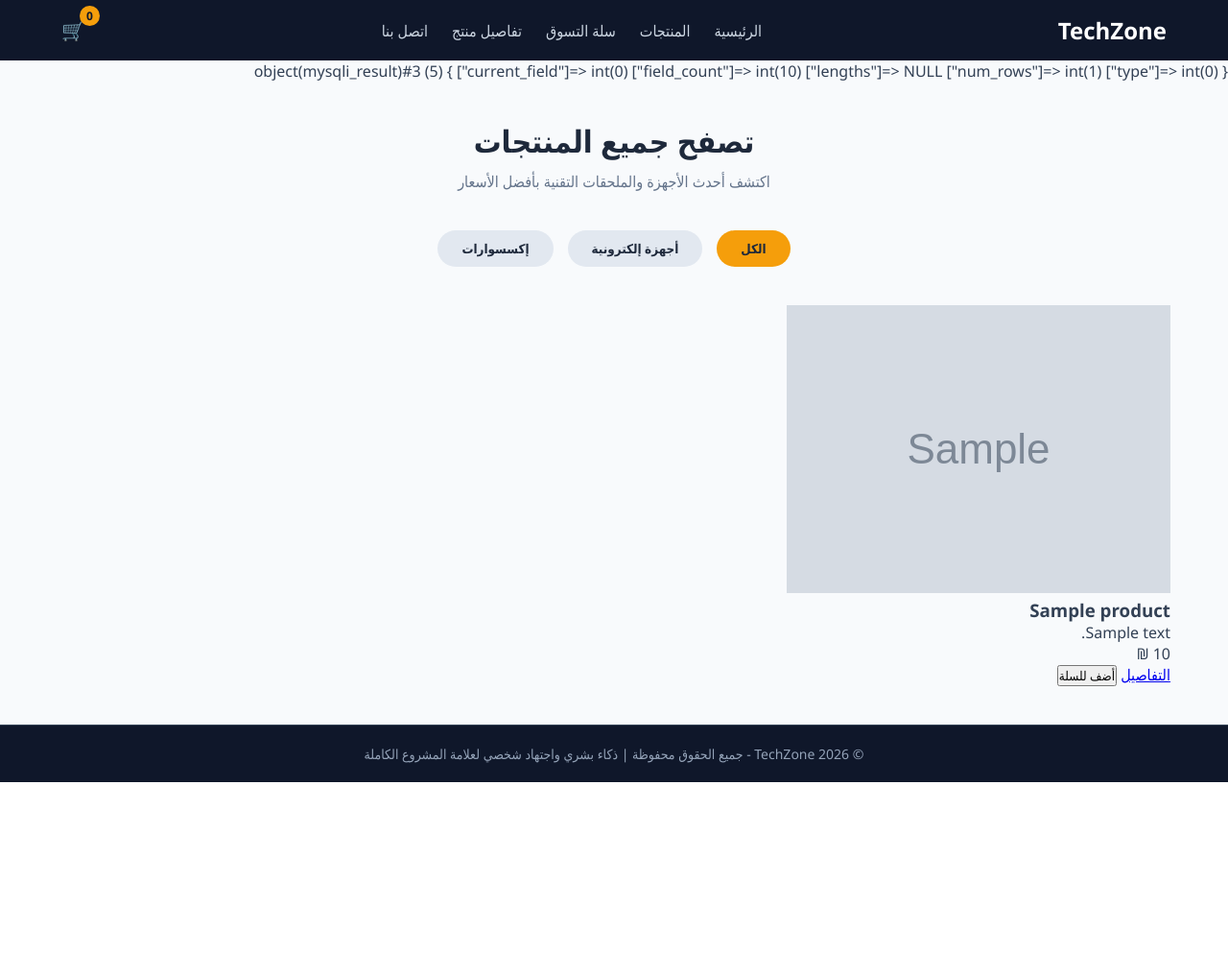
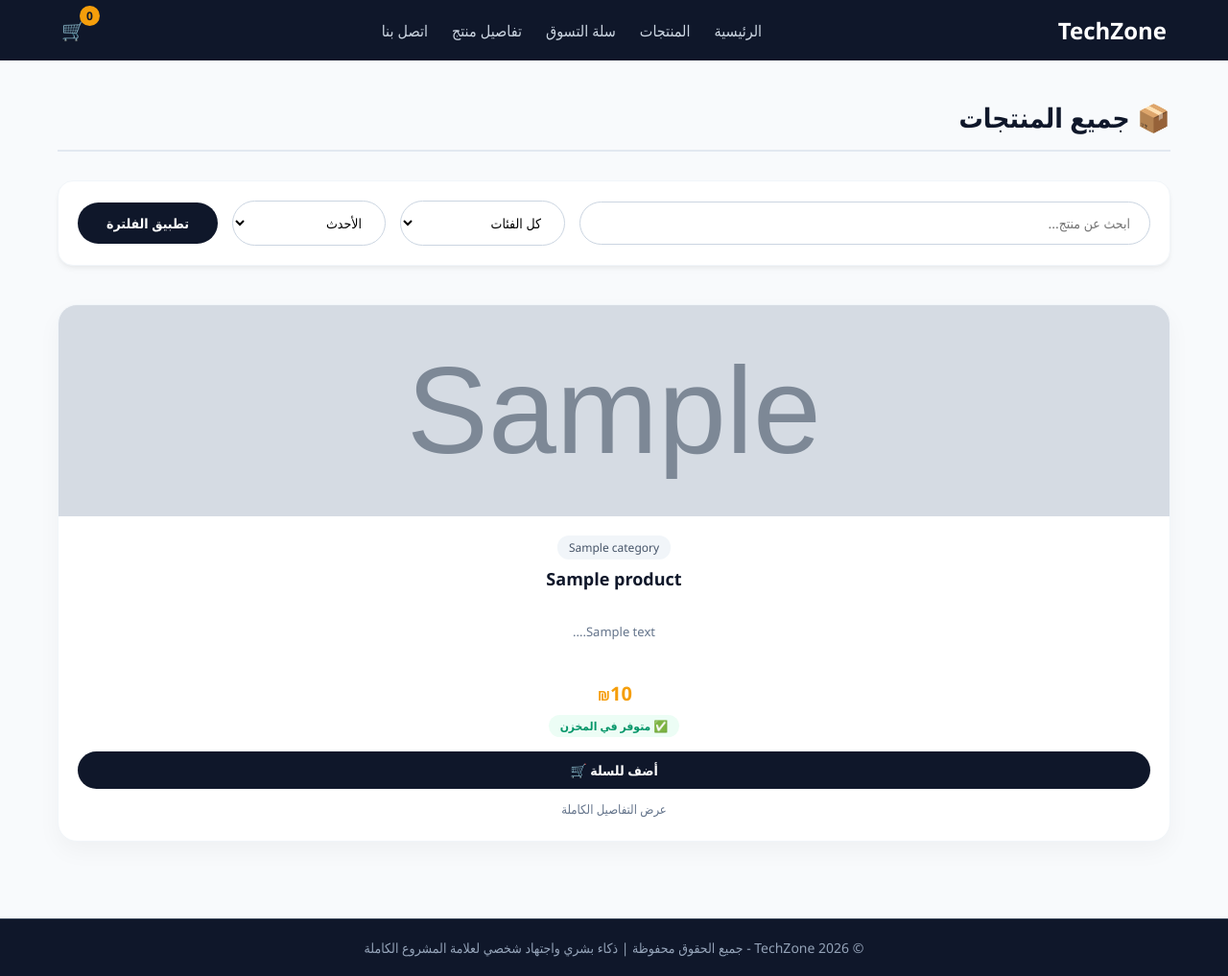
Before and after one commit to Razanbalata/Full-Stack-Ecommerce-PHP, a PHP site: page /pages/products.php in a window 1280 px wide. Shown: the whole page at 96% size. Before the commit the page ends 815 px from the top, so only its background shows below. Run offline with PHP 8.4, Linux system fonts and the light colour scheme; tables that the repository leaves empty or names only in its code hold one stand-in row (values such as "Sample post"); grey boxes marked "Sample" are stand-in pictures.

Commit message:
Refactor products page to include search, category filter, and sorting options

```diff
--- a/pages/products.php
+++ b/pages/products.php
@@ -1,99 +1,150 @@
 <?php
-// 1. استدعاء الهيدر الموحد
-include '../includes/header.php';
-include '../includes/db.php';
+$pageTitle = 'المنتجات — EliteShop';
+require_once '../includes/header.php';
+require_once __DIR__ . '/../includes/db.php';
+require_once '../includes/navbar.php';
 
-$query = "SELECT * FROM products";
-$products = mysqli_query($conn, $query);
-var_dump($products);
+// ── فلترة وبحث ──────────────────────────────────────────────
+$search   = trim($_GET['search']   ?? '');
+$catId    = (int)($_GET['category'] ?? 0);
+$sort     = $_GET['sort'] ?? 'newest';
+
+$where    = ['1=1'];
+$params   = [];
+$types    = '';
+
+if ($search !== '') {
+    $where[]  = '(p.name LIKE ? OR p.description LIKE ?)';
+    $like     = "%$search%";
+    $params[] = $like;
+    $params[] = $like;
+    $types   .= 'ss';
+}
+
+if ($catId > 0) {
+    $where[]  = 'p.category_id = ?';
+    $params[] = $catId;
+    $types   .= 'i';
+}
+
+$orderBy = match($sort) {
+    'price_asc'  => 'p.price ASC',
+    'price_desc' => 'p.price DESC',
+    default      => 'p.created_at DESC',
+};
+
+$sql  = "SELECT p.*, c.name AS category_name
+         FROM products p
+         LEFT JOIN categories c ON p.category_id = c.category_id
+         WHERE " . implode(' AND ', $where) . "
+         ORDER BY $orderBy";
+
+$stmt = $conn->prepare($sql);
+if (!empty($params)) {
+    $stmt->bind_param($types, ...$params);
+}
+$stmt->execute();
+$products = $stmt->get_result();
+
+// جلب الفئات للـ filter
+$categories = $conn->query("SELECT * FROM categories ORDER BY name");
 ?>
 
-<main style="max-width: 1200px; margin: 40px auto; padding: 0 20px; min-height: 500px; direction: rtl;">
+<main class="main-container" style="max-width: 1200px; margin: 0 auto; padding: 40px 20px; font-family: system-ui, -apple-system, sans-serif; direction: rtl; min-height: 80vh;">
 
-    <h1 style="text-align: center; margin-bottom: 10px; color: #1e293b; font-weight: bold;">تصفح جميع المنتجات</h1>
-    <p style="text-align: center; color: #64748b; margin-bottom: 40px;">اكتشف أحدث الأجهزة والملحقات التقنية بأفضل الأسعار</p>
+    <h1 style="font-size: 28px; color: #0f172a; margin-bottom: 30px; font-weight: bold; border-bottom: 2px solid #e2e8f0; padding-bottom: 15px; text-align: right;">📦 جميع المنتجات</h1>
 
-    <div style="text-align: center; margin-bottom: 40px; display: flex; justify-content: center; gap: 15px; flex-wrap: wrap;">
-        <button onclick="filterCategory('all')" class="filter-btn active" style="background-color: #f59e0b; color: #1e293b; border: none; padding: 10px 25px; font-weight: bold; border-radius: 20px; cursor: pointer; transition: 0.3s;">الكل</button>
-        <button onclick="filterCategory('electronics')" class="filter-btn" style="background-color: #e2e8f0; color: #1e293b; border: none; padding: 10px 25px; font-weight: bold; border-radius: 20px; cursor: pointer; transition: 0.3s;">أجهزة إلكترونية</button>
-        <button onclick="filterCategory('accessories')" class="filter-btn" style="background-color: #e2e8f0; color: #1e293b; border: none; padding: 10px 25px; font-weight: bold; border-radius: 20px; cursor: pointer; transition: 0.3s;">إكسسوارات</button>
-    </div>
+    <form method="GET" class="filters-bar" style="background-color: #ffffff; padding: 20px; border-radius: 16px; box-shadow: 0 4px 6px -1px rgba(0,0,0,0.05), 0 2px 4px -1px rgba(0,0,0,0.03); display: flex; flex-wrap: wrap; gap: 15px; align-items: center; margin-bottom: 40px; border: 1px solid #f1f5f9;">
 
-    <div class="products-grid" style="display: grid; grid-template-columns: repeat(auto-fit, minmax(250px, 1fr)); gap: 30px;">
+        <input type="text" name="search"
+               value="<?= htmlspecialchars($search) ?>"
+               placeholder="ابحث عن منتج..."
+               class="filter-input"
+               style="flex: 1; min-width: 200px; padding: 12px 20px; border: 1px solid #cbd5e1; border-radius: 25px; font-size: 14px; outline: none; transition: border-color 0.3s; text-align: right;">
 
-        <?php while ($product = mysqli_fetch_assoc($products)): ?>
-            <div class="product-item" data-category="<?php echo $product['category_id']; ?>">
-                <img src="<?php echo $product['image_url']; ?>" alt="<?php echo $product['name']; ?>">
+        <select name="category" class="filter-select" style="min-width: 160px; padding: 12px 20px; border: 1px solid #cbd5e1; border-radius: 25px; font-size: 14px; outline: none; background-color: #fff; cursor: pointer; text-align: right;">
+            <option value="0">كل الفئات</option>
+            <?php while ($cat = $categories->fetch_assoc()): ?>
+            <option value="<?= $cat['category_id'] ?>"
+                <?= $catId == $cat['category_id'] ? 'selected' : '' ?>>
+                <?= htmlspecialchars($cat['name']) ?>
+            </option>
+            <?php endwhile; ?>
+        </select>
 
-                <h3><?php echo $product['name']; ?></h3>
+        <select name="sort" class="filter-select" style="min-width: 160px; padding: 12px 20px; border: 1px solid #cbd5e1; border-radius: 25px; font-size: 14px; outline: none; background-color: #fff; cursor: pointer; text-align: right;">
+            <option value="newest"     <?= $sort==='newest'     ? 'selected':'' ?>>الأحدث</option>
+            <option value="price_asc"  <?= $sort==='price_asc'  ? 'selected':'' ?>>السعر: من الأقل</option>
+            <option value="price_desc" <?= $sort==='price_desc' ? 'selected':'' ?>>السعر: من الأعلى</option>
+        </select>
 
-                <p><?php echo $product['description']; ?></p>
+        <button type="submit" class="btn-primary" style="background-color: #0f172a; color: white; border: none; padding: 12px 30px; border-radius: 25px; font-weight: bold; cursor: pointer; font-size: 14px; transition: background-color 0.2s;">تطبيق الفلترة</button>
+    </form>
 
-                <p><?php echo $product['price']; ?> ₪</p>
+    <div class="products-grid" style="display: grid; grid-template-columns: repeat(auto-fit, minmax(280px, 1fr)); gap: 30px; justify-content: center;">
+        <?php if ($products->num_rows === 0): ?>
+            <div style="grid-column: 1 / -1; text-align: center; padding: 60px 20px; color: #64748b; background: #ffffff; border-radius: 16px; border: 1px dashed #cbd5e1;">
+                <p style="font-size: 18px; margin: 0;">لا توجد منتجات تطابق خيارات البحث الحالية.</p>
+            </div>
+        <?php else: ?>
+            <?php while ($p = $products->fetch_assoc()): ?>
+            <div class="product-card" style="background: #ffffff; border-radius: 20px; box-shadow: 0 10px 25px rgba(0,0,0,0.04); overflow: hidden; display: flex; flex-direction: column; text-align: center; transition: transform 0.3s, box-shadow 0.3s; border: 1px solid #f1f5f9;">
 
-                <div>
-                    <a href="product-detail.php?id=<?php echo $product['product_id']; ?>">التفاصيل</a>
+                <div style="width: 100%; height: 220px; overflow: hidden; background-color: #f8fafc; position: relative;">
+                    <img src="/php-ecommerce-project/<?= htmlspecialchars($p['image_url'] ?? 'assets/images/products/placeholder.jpg') ?>"
+                         alt="<?= htmlspecialchars($p['name']) ?>"
+                         onerror="this.src='/php-ecommerce-project/assets/images/products/placeholder.jpg'"
+                         style="width: 100%; height: 100%; object-fit: cover;">
+                </div>
 
-                    <button onclick="addToCart(<?php echo $product['product_id']; ?>, '<?php echo addslashes($product['name']); ?>', <?php echo $product['price']; ?>)">
-                        أضف للسلة
-                    </button>
+                <div class="card-body" style="padding: 20px 20px; flex-grow: 1; display: flex; flex-direction: column; justify-content: space-between; align-items: center; gap: 10px;">
+
+                    <div style="width: 100%;">
+                        <span class="category-tag" style="display: inline-block; background-color: #f1f5f9; color: #475569; padding: 4px 12px; border-radius: 12px; font-size: 12px; font-weight: 500; margin-bottom: 8px;"><?= htmlspecialchars($p['category_name'] ?? 'عام') ?></span>
+
+                        <h3 style="font-size: 18px; color: #0f172a; margin: 0 0 8px 0; font-weight: bold; line-height: 1.4; height: 50px; overflow: hidden; display: -webkit-box; -webkit-line-clamp: 2; -webkit-box-orient: vertical;"><?= htmlspecialchars($p['name']) ?></h3>
+
+                        <p class="description" style="font-size: 13px; color: #64748b; margin: 0 0 12px 0; line-height: 1.5; padding: 0 5px; height: 38px; overflow: hidden; text-overflow: ellipsis;"><?= htmlspecialchars(mb_substr($p['description'], 0, 50)) ?>...</p>
+                    </div>
+
+                    <div style="width: 100%;">
+                        <p class="price" style="color: #f59e0b; font-size: 20px; font-weight: bold; margin: 0 0 8px 0;">
+                            <span style="font-size: 14px; margin-left: 2px;">₪</span><?= number_format($p['price'], 0) ?>
+                        </p>
+
+                        <div style="margin-bottom: 15px;">
+                            <?php if ($p['stock_quantity'] > 0): ?>
+                                <span style="display: inline-block; background-color: #ecfdf5; color: #059669; padding: 3px 12px; border-radius: 20px; font-size: 12px; font-weight: bold;">✅ متوفر في المخزن</span>
+                            <?php else: ?>
+                                <span style="display: inline-block; background-color: #fef2f2; color: #dc2626; padding: 3px 12px; border-radius: 20px; font-size: 12px; font-weight: bold;">❌ غير متوفر حالياً</span>
+                            <?php endif; ?>
+                        </div>
+
+                        <div class="card-actions" style="width: 100%; display: flex; flex-direction: column; gap: 8px; align-items: center;">
+                            <?php if ($p['stock_quantity'] > 0): ?>
+                            <form action="/php-ecommerce-project/api/add-to-cart.php" method="POST" style="width: 100%;">
+                                <input type="hidden" name="product_id" value="<?= $p['product_id'] ?>">
+                                <input type="hidden" name="quantity"   value="1">
+                                <input type="hidden" name="redirect"   value="/php-ecommerce-project/pages/products.php">
+                                <button type="submit" class="btn-primary" style="width: 100%; background-color: #0f172a; color: #ffffff; border: none; padding: 10px 20px; border-radius: 25px; font-weight: bold; cursor: pointer; font-size: 14px; transition: background-color 0.2s;">أضف للسلة 🛒</button>
+                            </form>
+                            <?php else: ?>
+                                <button type="button" disabled style="width: 100%; background-color: #cbd5e1; color: #94a3b8; border: none; padding: 10px 20px; border-radius: 25px; font-weight: bold; cursor: not-allowed; font-size: 14px;">نفذت الكمية</button>
+                            <?php endif; ?>
+
+                            <a href="/php-ecommerce-project/pages/product-detail.php?id=<?= $p['product_id'] ?>"
+                               class="btn-outline"
+                               style="color: #64748b; text-decoration: none; font-size: 13px; font-weight: 500; transition: color 0.2s; padding: 4px 0; display: inline-block;"
+                               onmouseover="this.style.color='#0f172a'"
+                               onmouseout="this.style.color='#64748b'">عرض التفاصيل الكاملة</a>
+                        </div>
+                    </div>
+
                 </div>
             </div>
-        <?php endwhile; ?>
-
+            <?php endwhile; ?>
+        <?php endif; ?>
     </div>
 </main>
 
-<script>
-    // دالة التصفية حسب الفئة
-    function filterCategory(category) {
-        let items = document.querySelectorAll('.product-item');
-
-        items.forEach(item => {
-            if (category === 'all') {
-                item.style.display = 'flex';
-            } else {
-                if (item.getAttribute('data-category') === category) {
-                    item.style.display = 'flex';
-                } else {
-                    item.style.display = 'none';
-                }
-            }
-        });
-
-        let buttons = document.querySelectorAll('.filter-btn');
-        buttons.forEach(btn => {
-            btn.style.backgroundColor = '#e2e8f0';
-            btn.style.color = '#1e293b';
-        });
-        event.target.style.backgroundColor = '#f59e0b';
-    }
-
-    // دالة إضافة العنصر للـ LocalStorage الموحدة
-    function addToCart(id, name, price) {
-        let cart = JSON.parse(localStorage.getItem('cart')) || [];
-        let existing = cart.find(item => item.id === id);
-
-        if (existing) {
-            existing.quantity += 1;
-        } else {
-            cart.push({
-                id: id,
-                name: name,
-                price: price,
-                quantity: 1
-            });
-        }
-
-        localStorage.setItem('cart', JSON.stringify(cart));
-        if (typeof updateCartCount === "function") {
-            updateCartCount();
-        }
-        alert(`تمت إضافة "${name}" إلى سلة المشتريات!`);
-    }
-</script>
-
-<?php
-// 3. استدعاء الفوتر الموحد
-include '../includes/footer.php';
-?>
+<?php require_once '../includes/footer.php'; ?>
```
